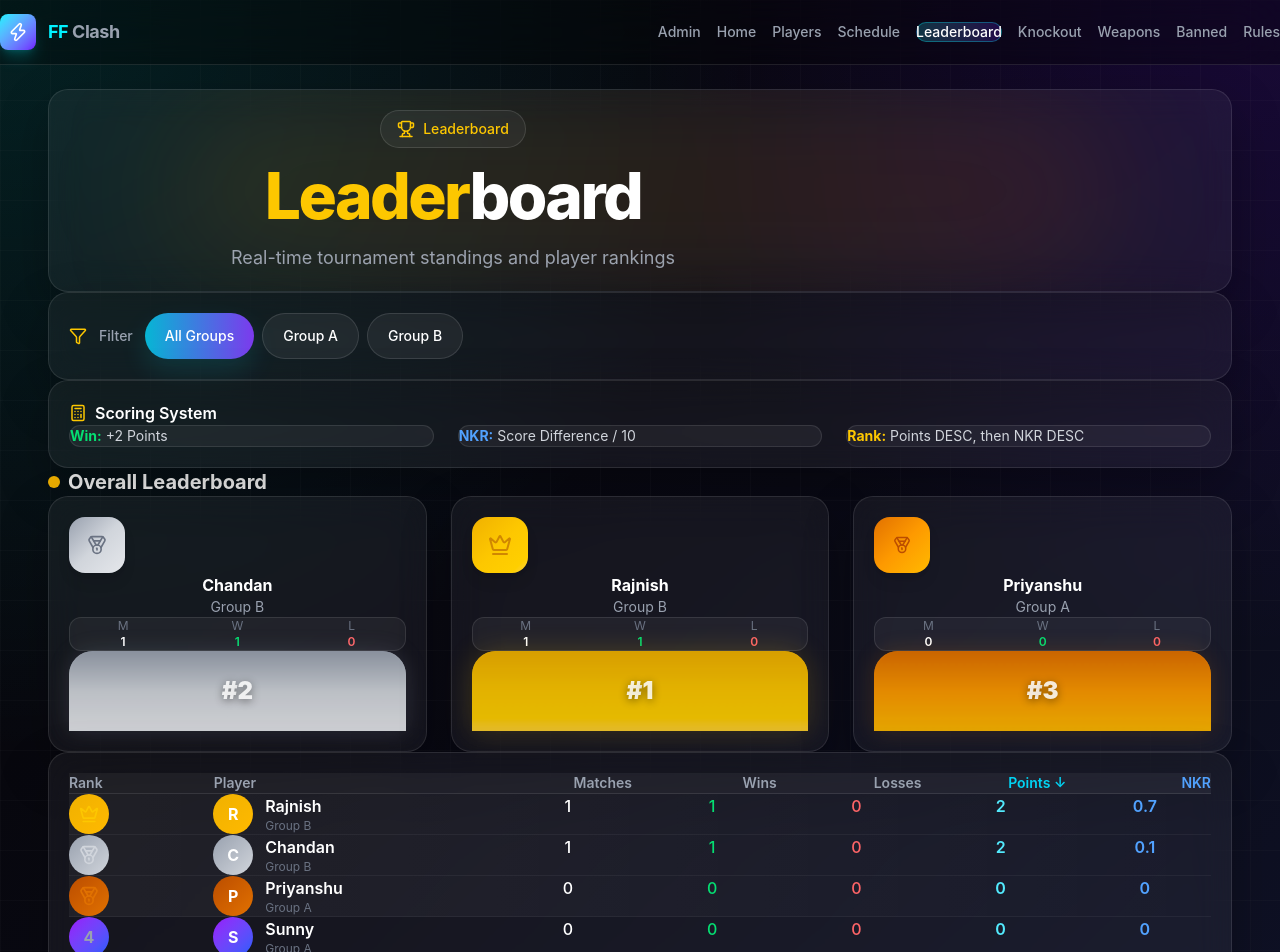
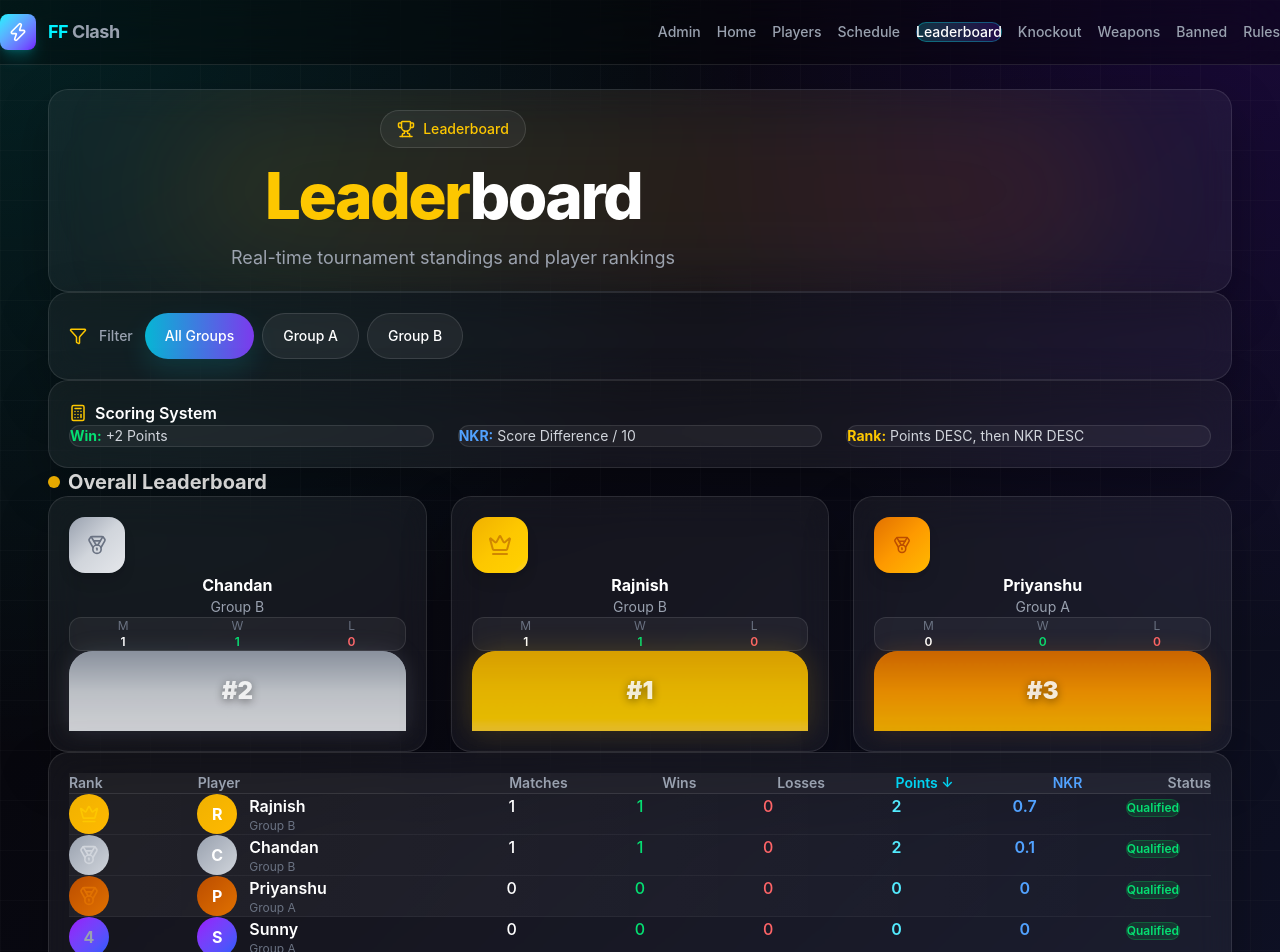
Before and after one commit to himanshu231204/ff-website, a React (Vite) app: page /leaderboard in a window 1280 px wide. Shown: the top 952 px of the page. Built offline with nearby package versions, Linux system fonts and the light colour scheme.

Commit message:
feat: Add qualification status and badge display in Leaderboard and PlayerProfile components

```diff
--- a/src/components/LeaderboardTable.jsx
+++ b/src/components/LeaderboardTable.jsx
@@ -19,6 +19,42 @@ export default function LeaderboardTable({ players }) {
     });
     return data;
   }, [players, sortConfig]);
+
+  const qualificationRankMap = useMemo(() => {
+    const groupRankMap = new Map();
+
+    ['A', 'B'].forEach((group) => {
+      const groupPlayers = sortedData.filter((player) => player.group === group);
+      groupPlayers.forEach((player, index) => {
+        groupRankMap.set(player.id, index + 1);
+      });
+    });
+
+    return groupRankMap;
+  }, [sortedData]);
+
+  const getQualificationBadge = (player) => {
+    const groupRank = qualificationRankMap.get(player.id) || null;
+
+    if (!groupRank) {
+      return {
+        label: 'Pending',
+        className: 'bg-yellow-500/15 text-yellow-300 border border-yellow-500/30',
+      };
+    }
+
+    if (groupRank <= 4) {
+      return {
+        label: 'Qualified',
+        className: 'bg-green-500/15 text-green-400 border border-green-500/30',
+      };
+    }
+
+    return {
+      label: 'Not Qualified',
+      className: 'bg-red-500/15 text-red-400 border border-red-500/30',
+    };
+  };
 
   const handleSort = (key) => {
     setSortConfig((prev) => ({
@@ -48,7 +84,7 @@ export default function LeaderboardTable({ players }) {
 
   return (
     <div className="ui-card overflow-hidden p-0">
-      <div className="hidden md:grid md:grid-cols-8 gap-4 px-5 py-4 bg-white/5 border-b border-white/10">
+      <div className="hidden md:grid md:grid-cols-9 gap-4 px-5 py-4 bg-white/5 border-b border-white/10">
         <div className="text-left text-gray-400 font-semibold text-sm">Rank</div>
         <button onClick={() => handleSort('name')} className="text-left col-span-2 text-gray-400 font-semibold text-sm hover:text-white transition-colors">
           Player<SortIcon column="name" />
@@ -68,6 +104,7 @@ export default function LeaderboardTable({ players }) {
         <button onClick={() => handleSort('nkr')} className="text-right text-blue-400 font-semibold text-sm hover:text-white transition-colors">
           NKR<SortIcon column="nkr" />
         </button>
+        <div className="text-right text-gray-400 font-semibold text-sm">Status</div>
       </div>
 
       <div className="divide-y divide-white/5">
@@ -81,7 +118,7 @@ export default function LeaderboardTable({ players }) {
                 animate={{ opacity: 1, x: 0 }}
                 exit={{ opacity: 0, x: 20 }}
                 transition={{ duration: 0.3, delay: idx * 0.04 }}
-                className={`grid grid-cols-1 sm:grid-cols-2 md:grid-cols-8 gap-3 px-5 py-4 hover:bg-white/10 transition-all duration-300 ${
+                className={`grid grid-cols-1 sm:grid-cols-2 md:grid-cols-9 gap-3 px-5 py-4 hover:bg-white/10 transition-all duration-300 ${
                   rank <= 3 ? 'bg-gradient-to-r from-white/5 to-transparent' : ''
                 }`}
               >
@@ -106,6 +143,17 @@ export default function LeaderboardTable({ players }) {
                 <div className="text-right md:text-center"><span className="md:hidden text-gray-400 text-sm">Losses: </span><span className="text-red-400 font-medium">{player.losses}</span></div>
                 <div className="text-right md:text-center"><span className="md:hidden text-gray-400 text-sm">Points: </span><span className="text-cyan-300 font-semibold">{player.points}</span></div>
                 <div className="text-right md:text-center"><span className="md:hidden text-gray-400 text-sm">NKR: </span><span className="text-blue-400 font-semibold">{player.nkr}</span></div>
+                <div className="text-right md:text-center">
+                  <span className="md:hidden text-gray-400 text-sm">Status: </span>
+                  {(() => {
+                    const status = getQualificationBadge(player);
+                    return (
+                      <span className={`inline-flex rounded-full px-3 py-1 text-xs font-semibold ${status.className}`}>
+                        {status.label}
+                      </span>
+                    );
+                  })()}
+                </div>
               </motion.div>
             );
           })}
--- a/src/pages/KnockoutPage.jsx
+++ b/src/pages/KnockoutPage.jsx
@@ -5,6 +5,18 @@ import { useTournamentData } from '../hooks/useTournamentData';
 
 function getTopPlayers(leaderboardData) {
   return [...leaderboardData].slice(0, 4);
+}
+
+function QualificationBadge({ rank, ready }) {
+  if (!ready) {
+    return <span className="rounded-full border border-yellow-500/30 bg-yellow-500/15 px-2 py-0.5 text-xs text-yellow-300">Pending</span>;
+  }
+
+  if (rank <= 4) {
+    return <span className="rounded-full border border-green-500/30 bg-green-500/15 px-2 py-0.5 text-xs text-green-400">Qualified</span>;
+  }
+
+  return <span className="rounded-full border border-red-500/30 bg-red-500/15 px-2 py-0.5 text-xs text-red-400">Not Qualified</span>;
 }
 
 function MatchCard({ match, stage }) {
@@ -128,6 +140,7 @@ export default function KnockoutPage() {
                 </div>
                 <span className="font-semibold text-white">{player.name}</span>
                 <span className="ml-auto text-gray-400 text-sm">Points: {player.points} | NKR: {player.nkr}</span>
+                <QualificationBadge rank={idx + 1} ready={groupStageComplete} />
               </motion.div>
             ))}
           </div>
@@ -156,6 +169,7 @@ export default function KnockoutPage() {
                 </div>
                 <span className="font-semibold text-white">{player.name}</span>
                 <span className="ml-auto text-gray-400 text-sm">Points: {player.points} | NKR: {player.nkr}</span>
+                <QualificationBadge rank={idx + 1} ready={groupStageComplete} />
               </motion.div>
             ))}
           </div>
--- a/src/pages/PlayerProfilePage.jsx
+++ b/src/pages/PlayerProfilePage.jsx
@@ -3,6 +3,7 @@ import { Link, Navigate, useParams } from 'react-router-dom';
 import { motion } from 'framer-motion';
 import { ArrowLeft, Crown, Gamepad2, Medal, Target, Trophy, Users } from 'lucide-react';
 import { useTournamentData } from '../hooks/useTournamentData';
+import { isGroupStageComplete } from '../data/matches';
 
 function StatCard({ label, value, helper, accent }) {
   return (
@@ -52,7 +53,7 @@ function MatchRow({ match, playerName }) {
 
 export default function PlayerProfilePage() {
   const { playerId } = useParams();
-  const { players, matches, leaderboard } = useTournamentData();
+  const { players, matches, leaderboard, getGroupLeaderboard } = useTournamentData();
 
   const player = useMemo(() => players.find((item) => String(item.id) === String(playerId)), [players, playerId]);
 
@@ -70,6 +71,14 @@ export default function PlayerProfilePage() {
     const points = wins * 2;
     const rank = leaderboard.findIndex((item) => item.id === player.id) + 1;
     const nkr = Number(((player.stats?.totalScoreDifference || 0) / 10).toFixed(2));
+    const groupStageComplete = isGroupStageComplete();
+    const groupLeaderboard = getGroupLeaderboard(player.group);
+    const groupRank = groupLeaderboard.findIndex((item) => item.id === player.id) + 1;
+    const qualificationStatus = !groupStageComplete
+      ? { label: 'Qualification Pending', className: 'bg-yellow-500/15 text-yellow-300 border border-yellow-500/30' }
+      : groupRank > 0 && groupRank <= 4
+        ? { label: 'Qualified for Knockout', className: 'bg-green-500/15 text-green-400 border border-green-500/30' }
+        : { label: 'Not Qualified', className: 'bg-red-500/15 text-red-400 border border-red-500/30' };
 
     return {
       playerMatches,
@@ -80,8 +89,10 @@ export default function PlayerProfilePage() {
       points,
       rank: rank > 0 ? rank : null,
       nkr,
+      qualificationStatus,
+      groupRank: groupRank > 0 ? groupRank : null,
     };
-  }, [player, matches, leaderboard]);
+  }, [player, matches, leaderboard, getGroupLeaderboard]);
 
   if (!player) {
     return <Navigate to="/players" replace />;
@@ -164,6 +175,18 @@ export default function PlayerProfilePage() {
           <p className="mt-3 text-lg font-semibold text-white">{playerProfile.wins > playerProfile.losses ? 'Winning Form' : 'Needs Improvement'}</p>
           <p className="mt-2 text-sm text-gray-500">Based on current tournament performance</p>
         </div>
+        <div className="ui-card">
+          <div className="flex items-center gap-2">
+            <Crown className="text-yellow-400" size={18} />
+            <h2 className="font-semibold text-white">Qualification</h2>
+          </div>
+          <p className={`mt-3 inline-flex rounded-full px-3 py-1 text-sm font-semibold ${playerProfile.qualificationStatus.className}`}>
+            {playerProfile.qualificationStatus.label}
+          </p>
+          <p className="mt-2 text-sm text-gray-500">
+            Group rank: {playerProfile.groupRank ? `#${playerProfile.groupRank}` : '-'}
+          </p>
+        </div>
       </section>
 
       <section className="ui-card space-y-4">
```
